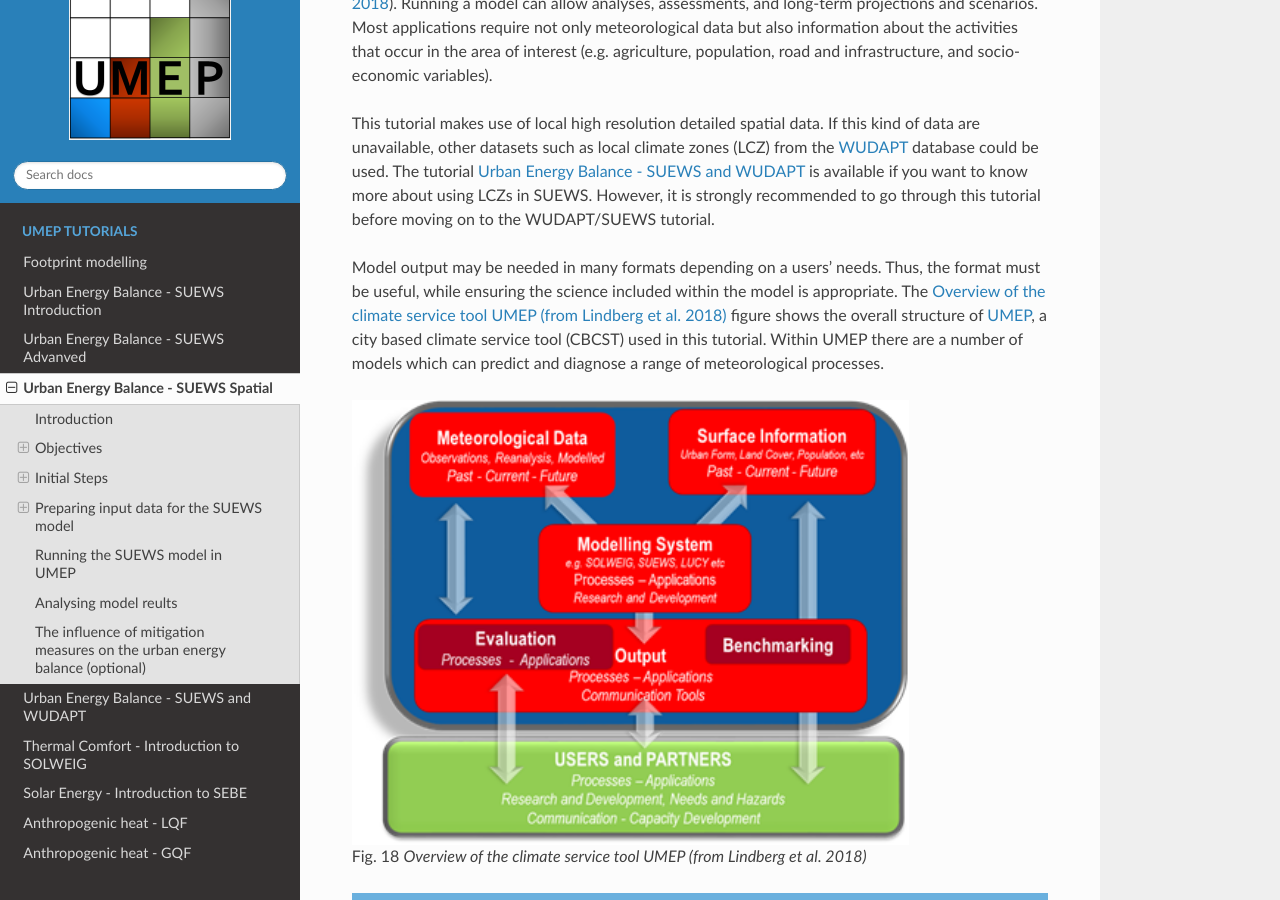
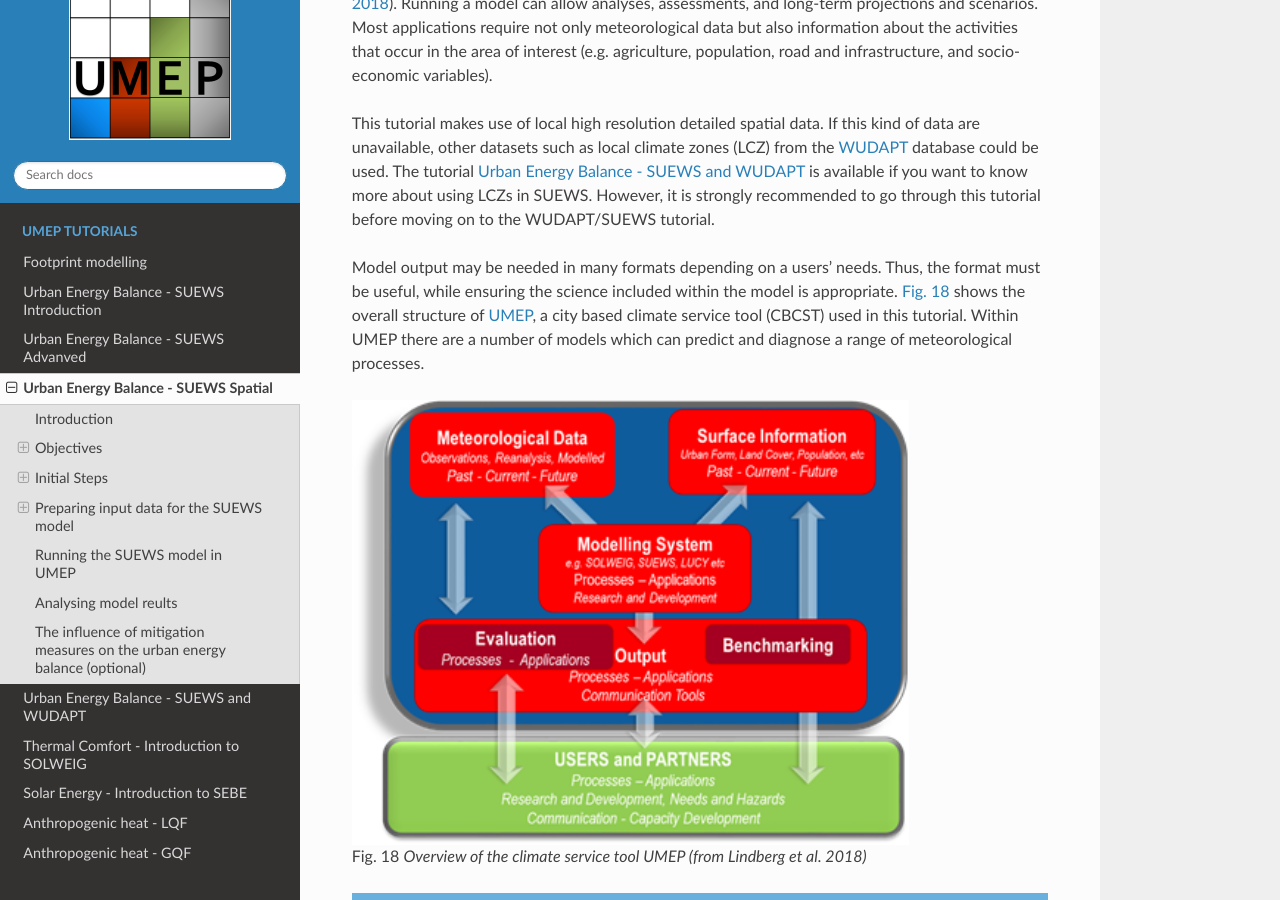
Before and after one commit to Urban-Meteorology-Reading/Tutorials, a Sphinx documentation site: the page built from docs/source/Tutorials/SuewsSpatial.rst, in a window 1280 px wide and 900 px high, scrolled down 368 px. Built offline with Sphinx 7.4.7 and the Read the Docs theme 2.0.0, drawn with Linux system fonts in a browser that asks for light colours; some of the changed text lies outside the part shown.

Commit message:
change of table refs

```diff
--- a/docs/source/Tutorials/SuewsSpatial.rst
+++ b/docs/source/Tutorials/SuewsSpatial.rst
@@ -23,7 +23,7 @@
 
 Model output may be needed in many formats depending on a users’ needs.
 Thus, the format must be useful, while ensuring the science included
-within the model is appropriate. The :ref:`ref_F1` figure shows the overall structure of
+within the model is appropriate. :numref:`ref_F1` shows the overall structure of
 `UMEP <http://umep-docs.readthedocs.io>`__, a city based climate service tool (CBCST) used in this tutorial. Within UMEP there are a number
 of models which can predict and diagnose a range of meteorological processes.
 
@@ -136,7 +136,7 @@
 Meteorological forcing data
 ~~~~~~~~~~~~~~~~~~~~~~~~~~~
 
-Meteorological forcing data are mandatory for most of the models within UMEP. The UMEP specific format is given in the table :ref:`ref_T_Met`. Some of the variables are optional and if not available or needed should be set to -999. The columns can not be empty.  The needed data for this tutorial are discussed below.
+Meteorological forcing data are mandatory for most of the models within UMEP. The UMEP specific format is given in :numref:`ref_T_Met`. Some of the variables are optional and if not available or needed should be set to -999. The columns can not be empty.  The needed data for this tutorial are discussed below.
 
 .. _ref_T_Met:
 .. list-table:: Variables included in UMEP meteorological input file.
```
